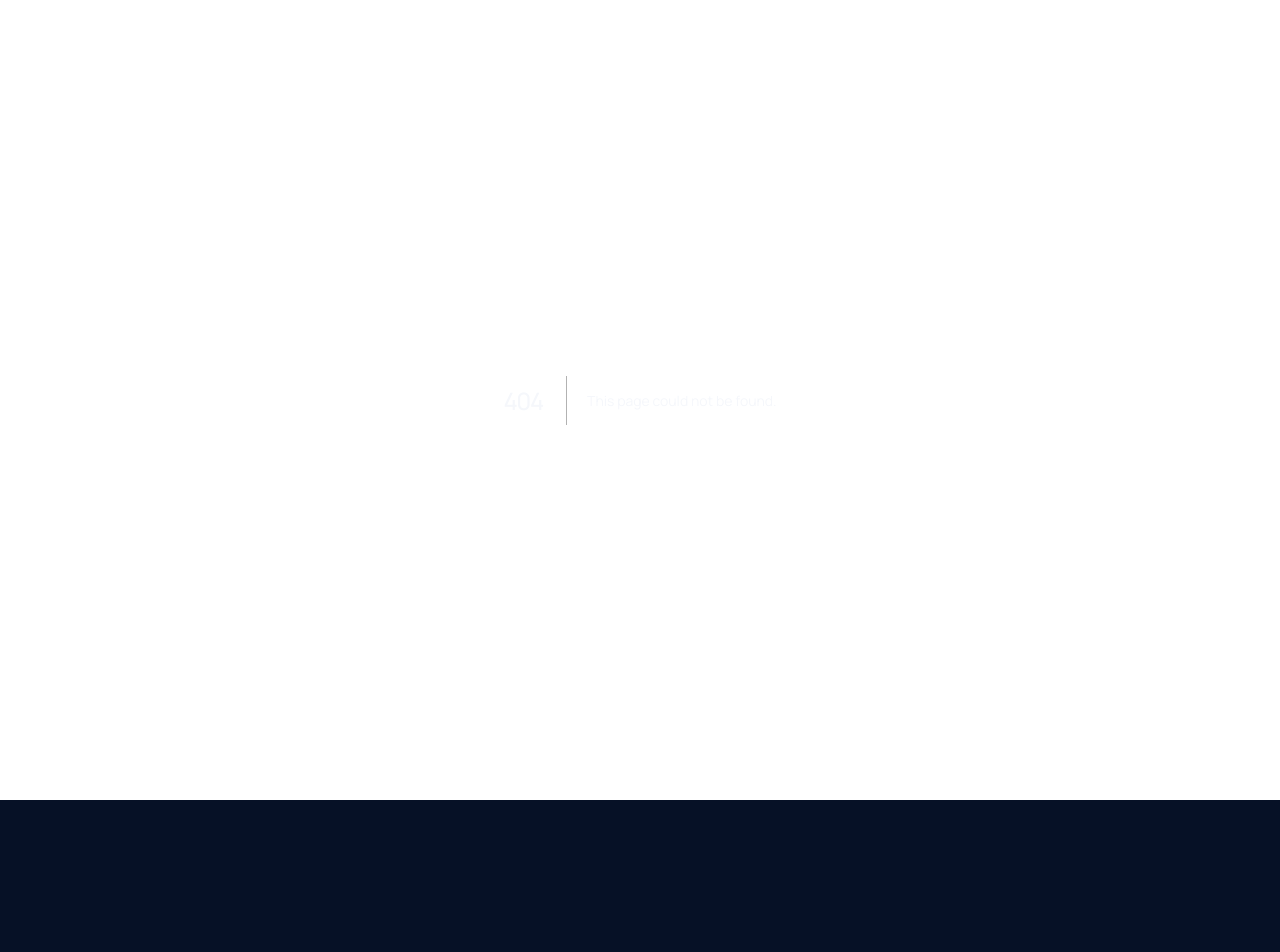
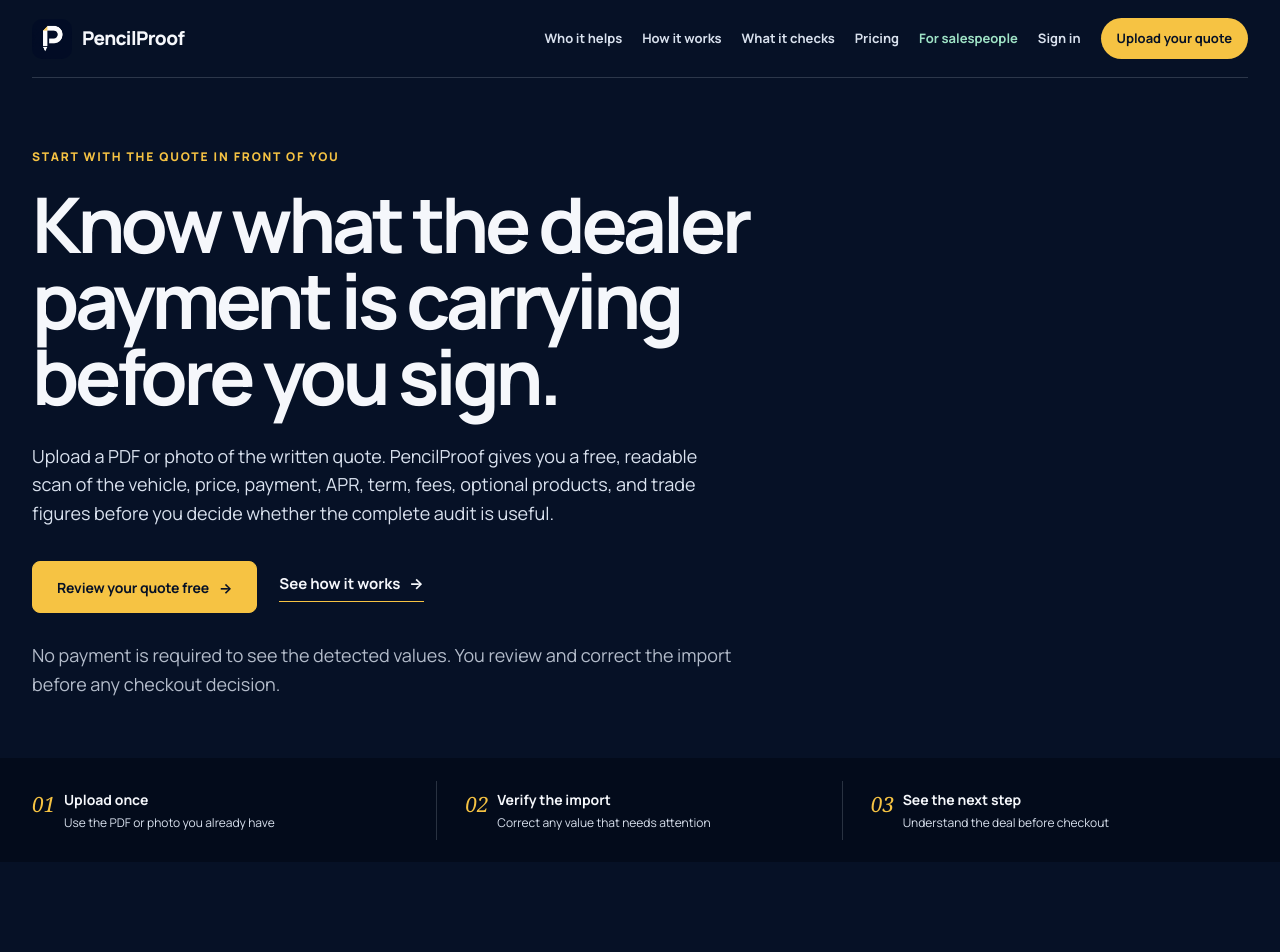
Before and after one commit to jpk0705/pencilproof, a Next.js app: page /pilot in a window 1280 px wide. Before the commit this address had no page. Shown: the top 952 px of the page. Before the commit the page ends 800 px from the top, so only its background shows below. Built offline with nearby package versions, Linux system fonts and the light colour scheme; no server answers.

Commit message:
Add public self-serve pilot entry

```diff
--- /dev/null
+++ b/app/pilot/page.tsx
@@ -0,0 +1,63 @@
+import Link from "next/link";
+import { SiteFooter, SiteNav } from "@/app/components/SiteChrome";
+import TrackedLink from "@/app/components/TrackedLink";
+
+const Arrow = () => <span aria-hidden="true">→</span>;
+const pilotAnalyzeUrl = "/analyze?utm_source=public_pilot&utm_medium=organic&utm_campaign=pilot";
+
+export const metadata = {
+  title: "Review a Car Dealer Quote Free | PencilProof",
+  description: "Upload a car dealer quote and see the payment, APR, fees, products, trade figures, and vehicle details before you decide whether a full audit is useful.",
+  alternates: { canonical: "/pilot" },
+};
+
+export default function PilotPage() {
+  return (
+    <main>
+      <SiteNav />
+      <section className="page-hero shell pilot-hero">
+        <div className="page-hero-copy">
+          <p className="kicker">START WITH THE QUOTE IN FRONT OF YOU</p>
+          <h1>Know what the dealer payment is carrying before you sign.</h1>
+          <p>Upload a PDF or photo of the written quote. PencilProof gives you a free, readable scan of the vehicle, price, payment, APR, term, fees, optional products, and trade figures before you decide whether the complete audit is useful.</p>
+          <div className="page-actions">
+            <TrackedLink analyticsCategory="public_pilot_hero" className="button button-primary" href={pilotAnalyzeUrl}>Review your quote free <Arrow /></TrackedLink>
+            <Link className="text-link" href="/how-it-works">See how it works <Arrow /></Link>
+          </div>
+          <p className="hero-caution">No payment is required to see the detected values. You review and correct the import before any checkout decision.</p>
+        </div>
+      </section>
+
+      <section className="signal-strip" aria-label="What happens in the free scan">
+        <div className="shell signal-grid pilot-signal-grid">
+          <div><span>01</span><b>Upload once</b><small>Use the PDF or photo you already have</small></div>
+          <div><span>02</span><b>Verify the import</b><small>Correct any value that needs attention</small></div>
+          <div><span>03</span><b>See the next step</b><small>Understand the deal before checkout</small></div>
+        </div>
+      </section>
+
+      <section className="section shell pilot-proof-section">
+        <div className="section-intro compact">
+          <p className="kicker">A CALMER WAY TO REVIEW</p>
+          <h2>From one crowded worksheet to the few numbers that matter first.</h2>
+          <p>PencilProof separates the written deal into a quick vehicle reference, payment math, financing terms, fees, products, trade equity, and questions to verify. It explains what the quote says and what the entered math shows without calling the dealer dishonest or making a financial recommendation.</p>
+        </div>
+        <div className="steps pilot-steps">
+          <article><span>1</span><h3>See the whole deal</h3><p>Review the figures that can change the monthly payment or amount financed.</p></article>
+          <article><span>2</span><h3>Find what needs a closer look</h3><p>Compare the quoted payment with the calculation and see the impact of products, fees, rate, term, trade, and cash down.</p></article>
+          <article><span>3</span><h3>Ask a clearer question</h3><p>Use the result to request the exact number or explanation you want from the dealership.</p></article>
+        </div>
+        <TrackedLink analyticsCategory="public_pilot_bottom" className="button button-primary" href={pilotAnalyzeUrl}>Start the free scan <Arrow /></TrackedLink>
+      </section>
+
+      <section className="section route-guide-section pilot-guide-section">
+        <div className="shell section-intro compact">
+          <p className="kicker">WANT A QUICK ANSWER FIRST?</p>
+          <h2>Learn the common quote questions, then check your own numbers.</h2>
+          <p><Link className="text-link" href="/guides/car-payment-different">Why is the payment different? <Arrow /></Link> <Link className="text-link" href="/guides/car-dealer-fees-add-ons">What are the fees and add-ons? <Arrow /></Link></p>
+        </div>
+      </section>
+      <SiteFooter />
+    </main>
+  );
+}
--- a/scripts/test-regressions.mjs
+++ b/scripts/test-regressions.mjs
@@ -38,6 +38,7 @@ const projectRoot = join(dirname(fileURLToPath(import.meta.url)), "..");
 const salesPageSource = await readFile(join(projectRoot, "app/sales/page.tsx"), "utf8");
 const homePageSource = await readFile(join(projectRoot, "app/page.tsx"), "utf8");
 const pricingPageSource = await readFile(join(projectRoot, "app/pricing/page.tsx"), "utf8");
+const pilotPageSource = await readFile(join(projectRoot, "app/pilot/page.tsx"), "utf8");
 const freeQuotePreviewSource = await readFile(join(projectRoot, "app/components/FreeQuotePreview.tsx"), "utf8");
 const analyticsWorkerSource = await readFile(join(projectRoot, "worker/entry.ts"), "utf8");
 const deploymentConfigSource = await readFile(join(projectRoot, "wrangler.jsonc"), "utf8");
@@ -66,6 +67,10 @@ assert.match(salesPageSource, /message && profile && isActive\(profile\.subscrip
 assert.match(homePageSource, /guides\/dealer-quote-review/);
 assert.match(homePageSource, /guides\/car-payment-different/);
 assert.match(homePageSource, /guides\/car-dealer-fees-add-ons/);
+assert.match(pilotPageSource, /public_pilot_hero/);
+assert.match(pilotPageSource, /utm_campaign=pilot/);
+assert.match(pilotPageSource, /Verify the import/);
+assert.match(pilotPageSource, /Start the free scan/);
 assert.doesNotMatch(pricingPageSource, /href=\{CHECKOUT_URL\}/);
 assert.match(pricingPageSource, /Start with the free scan/);
 assert.match(freeQuotePreviewSource, /event: "preview_ready"/);
@@ -91,6 +96,7 @@ assert.match(salesWorkerSource, /"\/sales\/"/);
 assert.match(salesWorkerSource, /url\.pathname\.replace/);
 assert.match(deploymentConfigSource, /"\/guides"/);
 assert.match(deploymentConfigSource, /"\/guides\/\*"/);
+assert.match(deploymentConfigSource, /"\/pilot"/);
 
 const closeTo = (actual, expected, tolerance = 0.01) => {
   assert.ok(
```
Also changed, not shown: app/globals.css, 2 other files (tests, documents, lock files or other folders).
